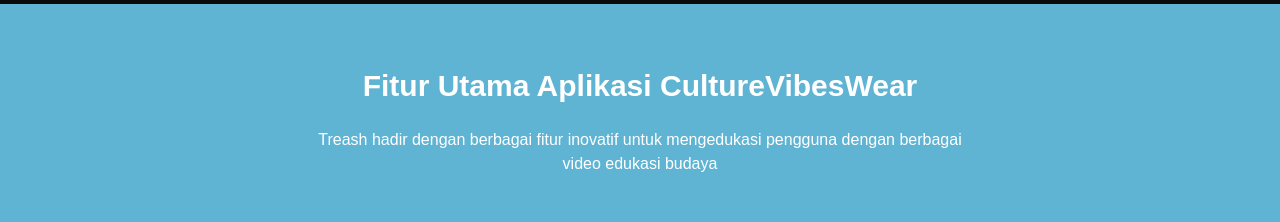
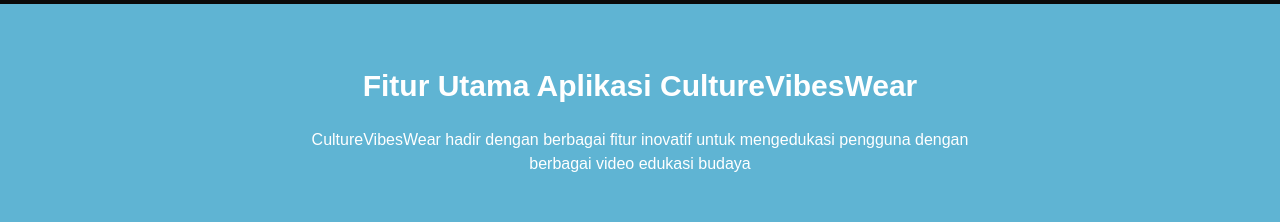
Before and after one commit to BintangDanuarta/culture-vibes-wear, a Next.js app: page / in a window 1280 px wide. Shown: the part 2000-2222 px from the top of the page. Built offline with nearby package versions, Linux system fonts and the light colour scheme.

Commit message:
Changes to be committed:

```diff
--- a/app/layout.js
+++ b/app/layout.js
@@ -7,8 +7,8 @@
 const geistMono = Geist_Mono({ variable: "--font-geist-mono", subsets: ["latin"] });
 
 export const metadata = {
-  title: "Treash App",
-  description: "Kelola sampahmu dengan bijak!",
+  title: "Culture Vibes Wear",
+  description: "Aplikasi Kalcer Untuk Kamu yang Berbudaya!",
 };
 
 export default function RootLayout({ children }) {
--- a/app/page.js
+++ b/app/page.js
@@ -168,7 +168,7 @@
 
             {/* Description */}
             <p className="text-white text-center mb-12 max-w-2xl mx-auto">
-              Treash hadir dengan berbagai fitur inovatif untuk mengedukasi pengguna dengan berbagai video edukasi budaya
+              CultureVibesWear hadir dengan berbagai fitur inovatif untuk mengedukasi pengguna dengan berbagai video edukasi budaya
             </p>
 
             {/* Swiper */}
```
